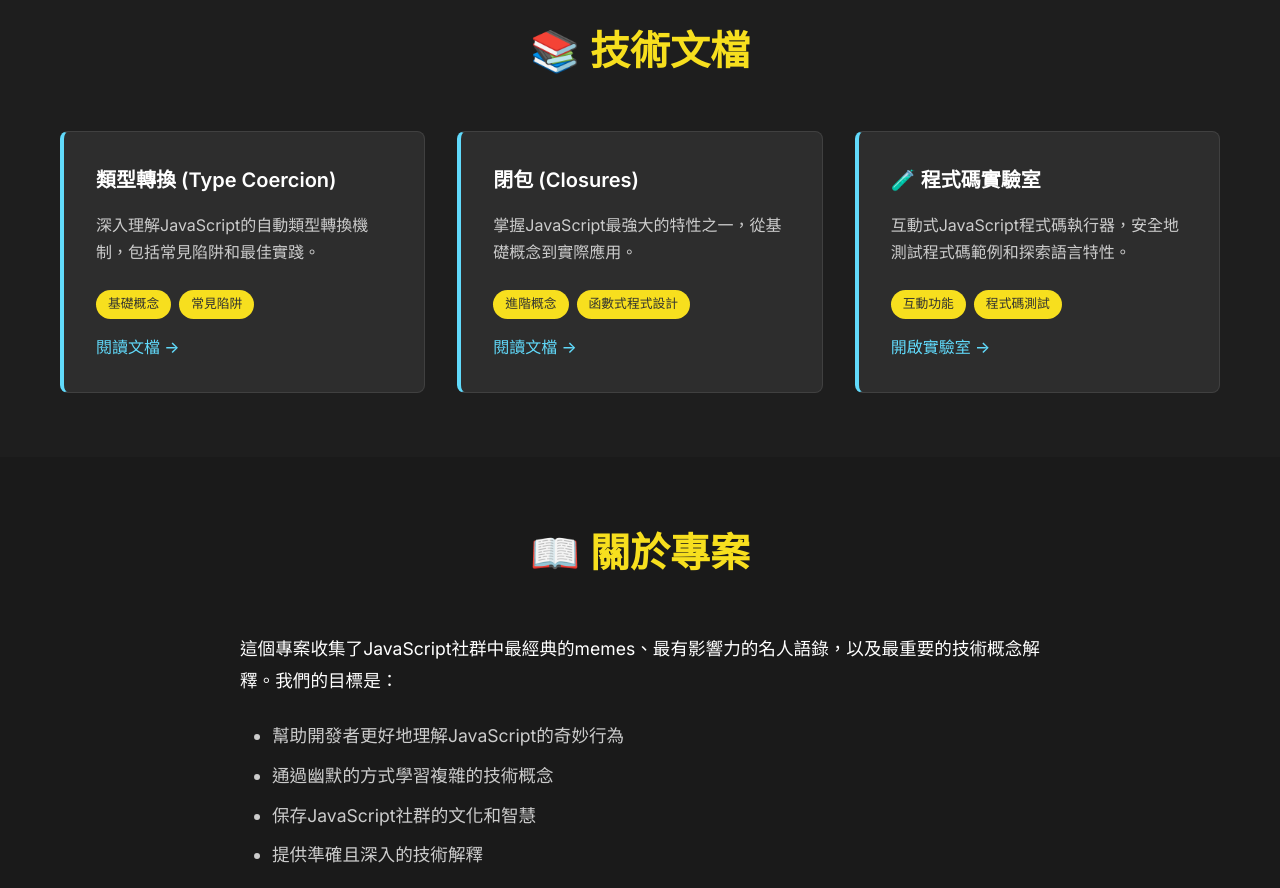
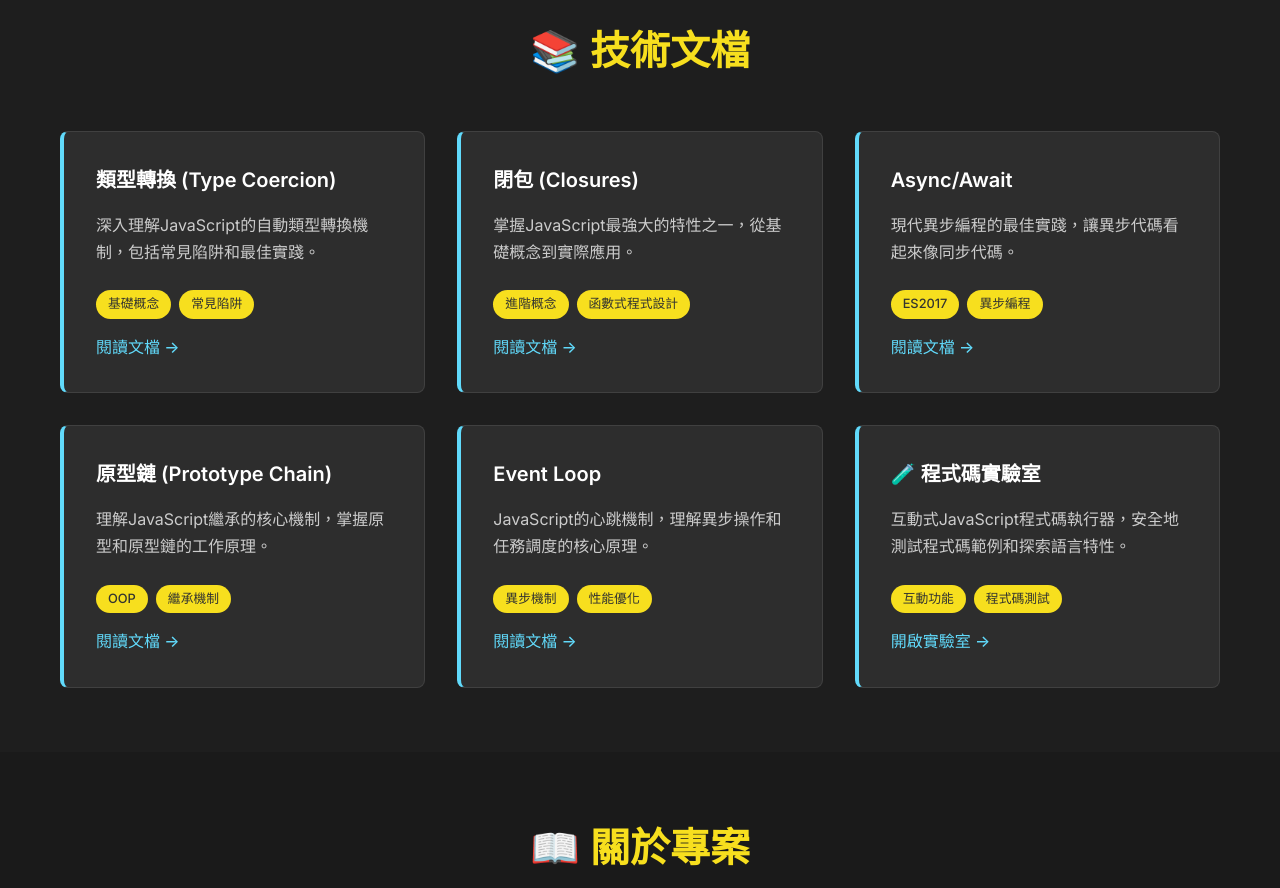
Before and after one commit to Jeffrey0117/js-memes-encyclopedia, a plain HTML site: page public/index.html in a window 1280 px wide. Shown: the part 2040-2928 px from the top of the page. Drawn offline with Linux system fonts and the light colour scheme.

Commit message:
🎓 第三階段 - 添加更多JavaScript概念
🟢 測試結果: 所有17個測試通過
- 檔案結構測試: 8/8 通過 (新增3個docs, 1個meme檢查)
- 內容品質測試: 2/2 通過
- 網站功能測試: 9/9 通過

✨ 新增JavaScript概念:
- Async/Await 完整指南 (docs/async-await.md)
- 原型鏈深度解析 (docs/prototype-chain.md)
- Event Loop機制解說 (docs/event-loop.md)
- This綁定迷惑meme (memes/this-binding-meme.md)

📚 內容特色:
- 4個新的進階JavaScript概念詳解
- 實用的程式碼範例和最佳實踐
- 常見陷阱和調試技巧
- 效能優化建議
- 瀏覽器vs Node.js環境差異說明

🔧 技術擴展:
- HTML整合新的文檔和meme內容
- 更新測試框架驗證新檔案結構
- 保持一致的文檔格式和程式碼風格
- 增強搜尋功能關鍵字覆蓋率

📊 第三階段進度: JavaScript概念擴展 ✅ 完成

```diff
--- a/public/index.html
+++ b/public/index.html
@@ -107,6 +107,16 @@
                         <p class="card-description">JavaScript的變數提升機制如何讓程式碼看起來像時間旅行。</p>
                         <a href="#" class="card-link" onclick="loadContent('memes/hoisting-meme.md')">閱讀更多 →</a>
                     </div>
+
+                    <div class="card meme-card" data-category="meme" data-keywords="this binding context call apply">
+                        <h3 class="card-title">This綁定 - 我是誰？</h3>
+                        <div class="code-preview">
+                            <code>const func = obj.method;</code><br>
+                            <code>func(); // this 是誰？</code>
+                        </div>
+                        <p class="card-description">JavaScript中最令人困惑的this綁定規則，讓你懷疑人生。</p>
+                        <a href="#" class="card-link" onclick="loadContent('memes/this-binding-meme.md')">閱讀更多 →</a>
+                    </div>
                 </div>
             </div>
         </section>
@@ -167,6 +177,36 @@
                             <span class="tag">函數式程式設計</span>
                         </div>
                         <a href="#" class="card-link" onclick="loadContent('docs/closures.md')">閱讀文檔 →</a>
+                    </div>
+
+                    <div class="card doc-card" data-category="doc" data-keywords="async await promise asynchronous">
+                        <h3 class="card-title">Async/Await</h3>
+                        <p class="card-description">現代異步編程的最佳實踐，讓異步代碼看起來像同步代碼。</p>
+                        <div class="tag-list">
+                            <span class="tag">ES2017</span>
+                            <span class="tag">異步編程</span>
+                        </div>
+                        <a href="#" class="card-link" onclick="loadContent('docs/async-await.md')">閱讀文檔 →</a>
+                    </div>
+
+                    <div class="card doc-card" data-category="doc" data-keywords="prototype chain inheritance __proto__">
+                        <h3 class="card-title">原型鏈 (Prototype Chain)</h3>
+                        <p class="card-description">理解JavaScript繼承的核心機制，掌握原型和原型鏈的工作原理。</p>
+                        <div class="tag-list">
+                            <span class="tag">OOP</span>
+                            <span class="tag">繼承機制</span>
+                        </div>
+                        <a href="#" class="card-link" onclick="loadContent('docs/prototype-chain.md')">閱讀文檔 →</a>
+                    </div>
+
+                    <div class="card doc-card" data-category="doc" data-keywords="event loop microtask macrotask">
+                        <h3 class="card-title">Event Loop</h3>
+                        <p class="card-description">JavaScript的心跳機制，理解異步操作和任務調度的核心原理。</p>
+                        <div class="tag-list">
+                            <span class="tag">異步機制</span>
+                            <span class="tag">性能優化</span>
+                        </div>
+                        <a href="#" class="card-link" onclick="loadContent('docs/event-loop.md')">閱讀文檔 →</a>
                     </div>
 
                     <div class="card doc-card" data-category="interactive" data-keywords="code executor playground">
```
Also changed, not shown: tests/test-runner.js (+4 -0 lines), 4 other files.
